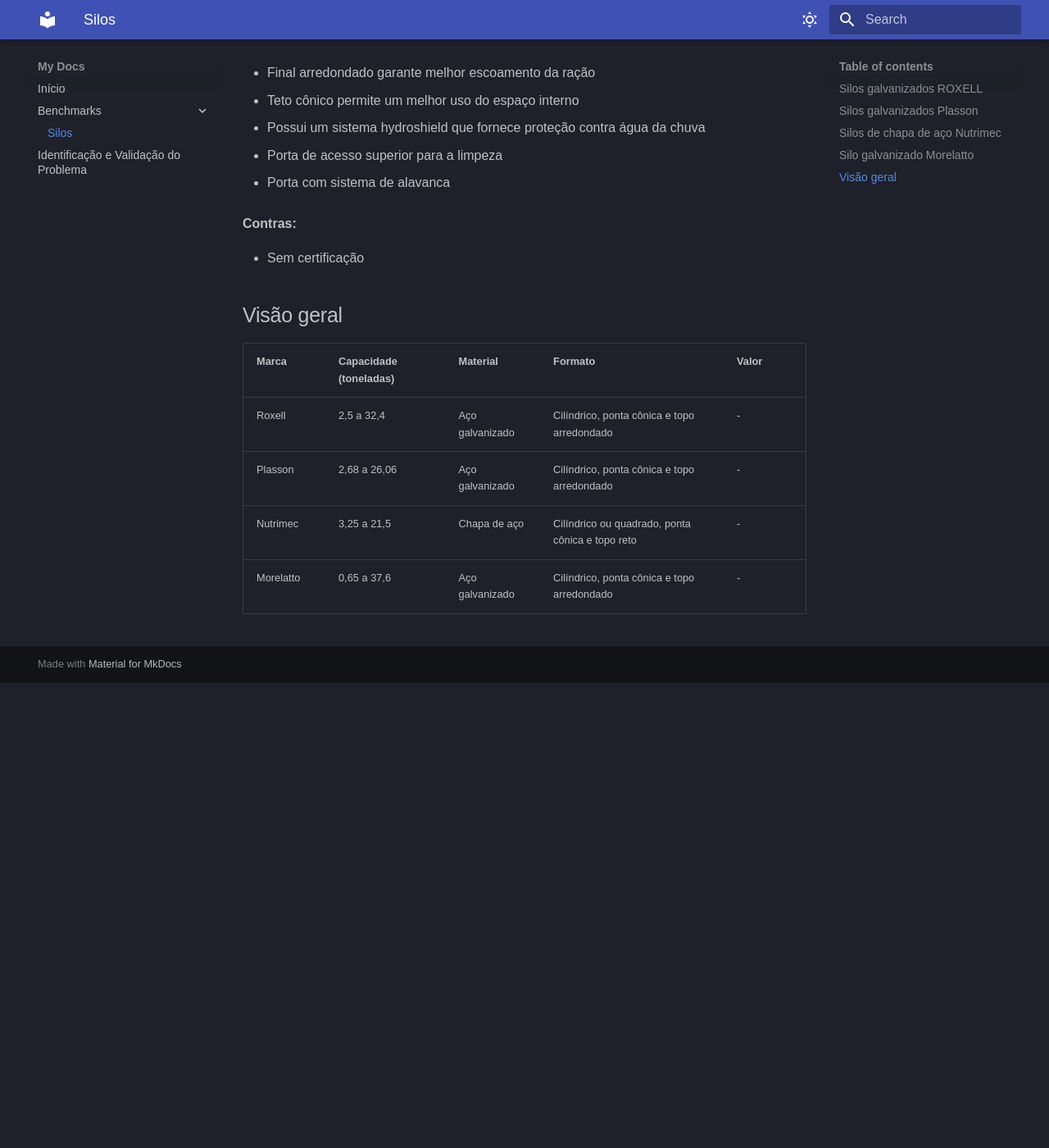
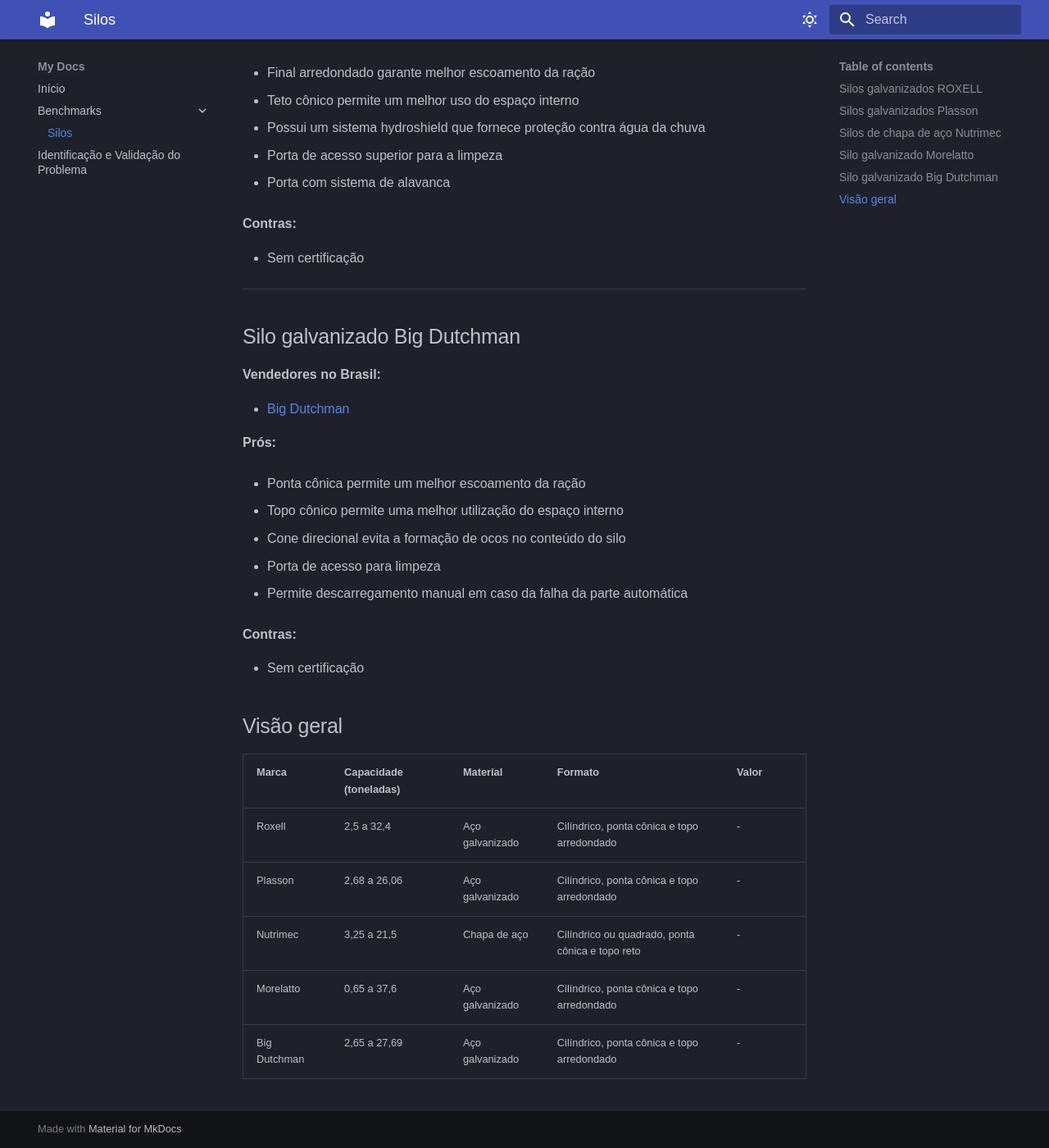
Before and after one commit to Romm-0/Projeto_gpq, an MkDocs documentation site: the page built from docs/benchmarks/benchmark_silos.md, in a window 1280 px wide and 1400 px high, scrolled down 2075 px. Shown: the whole window at 82% size. Built offline with MkDocs 1.6.1 and Material for MkDocs 9.7.7, drawn with Linux system fonts in a browser that asks for light colours; some web fonts are replaced; before the commit the page ends 2908 px from its top, so only the background shows below that.

Commit message:
Inicio controladores e mais um silo

```diff
--- a/docs/benchmarks/benchmark_silos.md
+++ b/docs/benchmarks/benchmark_silos.md
@@ -105,6 +105,30 @@
 
 - Sem certificação
 
+---
+
+## Silo galvanizado Big Dutchman
+
+**Vendedores no Brasil:**
+
+- [Big Dutchman](https://bigdutchman.com.br/produto/silo-77/)
+
+**Prós:**
+
+- Ponta cônica permite um melhor escoamento da ração
+
+- Topo cônico permite uma melhor utilização do espaço interno
+
+- Cone direcional evita a formação de ocos no conteúdo do silo
+
+- Porta de acesso para limpeza
+
+- Permite descarregamento manual em caso da falha da parte automática
+
+**Contras:**
+
+- Sem certificação
+
 ## Visão geral
 
 | Marca | Capacidade (toneladas) | Material | Formato | Valor |
@@ -113,3 +137,4 @@
 | Plasson | 2,68 a 26,06 | Aço galvanizado | Cilíndrico, ponta cônica e topo arredondado | - |
 | Nutrimec | 3,25 a 21,5 | Chapa de aço | Cilíndrico ou quadrado, ponta cônica e topo reto | - |
 | Morelatto | 0,65 a 37,6 | Aço galvanizado | Cilíndrico, ponta cônica e topo arredondado | - |
+| Big Dutchman| 2,65 a 27,69 | Aço galvanizado | Cilíndrico, ponta cônica e topo arredondado | - |
```
Also changed, not shown: docs/benchmarks/benchmark_controladores.md (added, +142 -0 lines).
